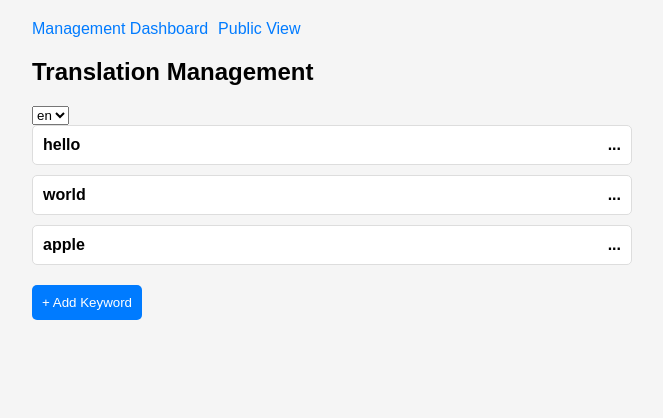
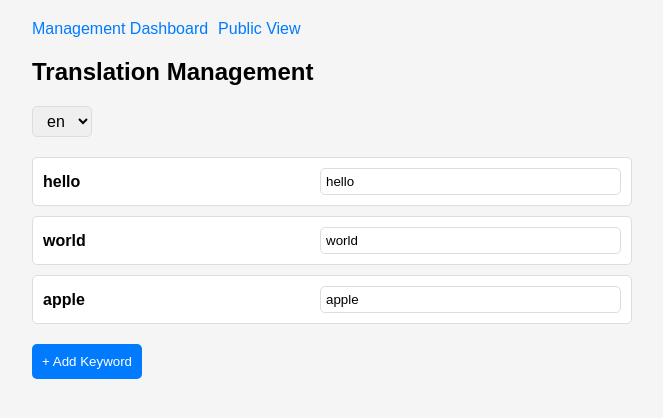
Before and after one commit to Hoda96/Word-Translation-Dashboard, a React (Vite) app: page /translations in a window 1280 px wide. Shown: the top 418 px of the page, without its empty margins (308-971 px from the left). Built offline with nearby package versions, Linux system fonts and the light colour scheme.

Commit message:
fix: language and translations changes

```diff
--- a/src/app.css
+++ b/src/app.css
@@ -21,6 +21,7 @@ h1 {
   font-size: 24px;
   margin-bottom: 20px;
 }
+
 .header {
   display: flex;
   justify-content: space-between;
@@ -32,8 +33,10 @@ h1 {
 }
 
 .language-selector select {
-  padding: 5px;
+  padding: 5px 10px;
   font-size: 16px;
+  border: 1px solid #ddd;
+  border-radius: 5px;
 }
 
 .keyword-list {
--- a/src/components/KeywordItems.jsx
+++ b/src/components/KeywordItems.jsx
@@ -1,29 +1,30 @@
-import { useState } from 'react';
-import { useTranslation } from '../hook/useTranslation'
+// src/components/KeywordItems.jsx
+import { useTranslation } from '../hook/useTranslation';
 
-function KeywordItems({ keyword, language }) {
-  const [isEditable, setIsEditable] = useState(false);
-  const { changeTranslation } = useTranslation();
-  console.log('keyword', keyword, language);
+const KeywordItems = ({ keyword, language, isEditable }) => {
+  const { updateTranslation } = useTranslation();
+  console.log('keyword.translations[language]', keyword.translations[language]);
+
+  const handleInputMouseDown = (e) => {
+    e.stopPropagation(); // Prevent drag from starting when clicking the input
+  };
 
   return (
     <div className="keyword-item">
-
       <span>{keyword.word}</span>
-      <span onClick={(prev) => setIsEditable(!prev)}>{keyword.translations[language] || '...'}</span>
-
-      {isEditable &&
+      {isEditable ? (
         <input
           type="text"
           value={keyword.translations[language] || ''}
-          onChange={(e) => changeTranslation(keyword.id, language, e.target.value)}
+          onChange={(e) => updateTranslation(keyword.id, language, e.target.value)}
+          onMouseDown={handleInputMouseDown}
           placeholder="Enter translation"
         />
+      ) : (
+        <span>{keyword.translations[language] || 'No translation yet'}</span>
+      )}
+    </div>
+  );
+};
 
-      }
-
-    </div>
-  )
-}
-
-export default KeywordItems
+export default KeywordItems;
--- a/src/components/KeywordList.jsx
+++ b/src/components/KeywordList.jsx
@@ -1,3 +1,4 @@
+// src/components/KeywordList.jsx
 import {
   DndContext,
   closestCenter,
@@ -17,12 +18,11 @@ import { useTranslation } from '../hook/useTranslation';
 import KeywordItems from './KeywordItems';
 
 // SortableItem component to handle individual draggable items
-const SortableItem = ({ id, keyword, index, isSortable, language }) => {
+const SortableItem = ({ id, keyword, index, isSortable, language, isEditable }) => {
   const { attributes, listeners, setNodeRef, transform, transition, isDragging } = useSortable({
     id,
     disabled: !isSortable,
   });
-
 
   const style = {
     transform: CSS.Transform.toString(transform),
@@ -42,15 +42,16 @@ const SortableItem = ({ id, keyword, index, isSortable, language }) => {
         keyword={keyword}
         index={index}
         language={language}
+        isEditable={isEditable}
       />
     </div>
   );
 };
 
 // Main KeywordList component
-const KeywordList = () => {
+const KeywordList = ({ isEditable }) => {
   const { keywords, reorderKeywords, selectedLang } = useTranslation();
-
+  console.log('KeywordList - selectedLang:', selectedLang); // Debug: Check selectedLang
   // Set up sensors for drag-and-drop (mouse and keyboard support for accessibility)
   const sensors = useSensors(
     useSensor(PointerSensor, {
@@ -95,8 +96,9 @@ const KeywordList = () => {
               id={keyword.id}
               keyword={keyword}
               index={index}
-              isSortable={true}
+              isSortable={isEditable} // Dragging is enabled only if editable
               language={selectedLang}
+              isEditable={isEditable} // Pass isEditable to KeywordItems
             />
           ))}
         </div>
--- a/src/components/languages.jsx
+++ b/src/components/languages.jsx
@@ -1,11 +1,11 @@
 import { useTranslation } from "../hook/useTranslation"
 
 function Languages() {
-  const { languages, selectedlang, setSelectedLang } = useTranslation();
-
+  const { languages, selectedLang, setSelectedLang } = useTranslation();
+  console.log('KeywordList - selectedLang:', selectedLang); // Debug: Check selectedLang
   return (
-    <div>
-      <select value={selectedlang} defaultValue={selectedlang} onChange={(e) => setSelectedLang(e.target.value)}>
+    <div className="language-selector">
+      <select value={selectedLang} defaultValue={selectedLang} onChange={(e) => setSelectedLang(e.target.value)}>
         {languages.map((lang) => (
           <option key={lang} value={lang} onChange={(e) => setSelectedLang(e.target.value)}>
             {lang}
--- a/src/context/TranslationsContext.jsx
+++ b/src/context/TranslationsContext.jsx
@@ -17,7 +17,7 @@ function TranslationsProvider({ children }) {
         return storedKeywords ? JSON.parse(storedKeywords) : initialvalues.keyword
     });
 
-    const [selectedlang, setSelectedLang] = useState("en");
+    const [selectedLang, setSelectedLang] = useState("en");
 
     const addKeyword = (word, translation, lang) => {
         const existingKeyword = keywords.find((k) => k.word === word);
@@ -117,7 +117,7 @@ function TranslationsProvider({ children }) {
         <TranslationsContext.Provider
             value=
             {{
-                keywords, reorderKeywords, addKeyword, changeTranslation, languages: initialvalues.languages, selectedlang, setSelectedLang
+                keywords, reorderKeywords, addKeyword, changeTranslation, languages: initialvalues.languages, selectedLang, setSelectedLang
             }}
         >
             {children}
--- a/src/pages/Main.jsx
+++ b/src/pages/Main.jsx
@@ -6,8 +6,8 @@ import { useTranslation } from "../hook/useTranslation";
 
 function Main() {
 
-  const { keywords, languages, selectedlang } = useTranslation();
-  console.log(keywords, languages, selectedlang);
+  const { keywords, languages, selectedLang } = useTranslation();
+  console.log(keywords, languages, selectedLang);
 
   return (
     <>
@@ -16,7 +16,7 @@ function Main() {
           <h1>Word Translations</h1>
           <Languages />
         </div>
-        <KeywordList isEditable={false} />
+        <KeywordList />
 
       </div>
 
--- a/src/pages/ManagementTranslations.jsx
+++ b/src/pages/ManagementTranslations.jsx
@@ -6,14 +6,14 @@ import KeywordList from '../components/KeywordList';
 
 
 function ManagementDashboard() {
-  const { addKeyword, selectedlang } = useTranslation();
+  const { addKeyword, selectedLang } = useTranslation();
   const [newWord, setNewWord] = useState('');
   const [newTranslation, setNewTranslation] = useState('');
   const [showAddKeyword, setShowAddKeyword] = useState(false)
 
   const handleAddKeyword = () => {
     if (newWord && newTranslation) {
-      addKeyword(newWord, newTranslation, selectedlang);
+      addKeyword(newWord, newTranslation, selectedLang);
       setNewWord('');
       setNewTranslation('');
     }
@@ -38,7 +38,7 @@ function ManagementDashboard() {
             />
             <input
               type="text"
-              placeholder={`Translation in ${selectedlang}`}
+              placeholder={`Translation in ${selectedLang}`}
               value={newTranslation}
               onChange={(e) => setNewTranslation(e.target.value)}
             />
```
